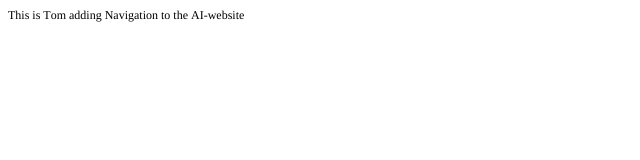
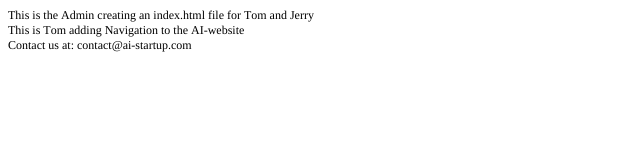
Before and after one commit to SGCameron/cloudnukes, a plain HTML site: page index.html in a window 1280 px wide. Shown: the whole page, without its empty margins (0-640 px from the left). Drawn offline with Linux system fonts and the light colour scheme.

Commit message:
Add contact information

```diff
--- a/index.html
+++ b/index.html
@@ -12,6 +12,8 @@
   </style>
 </head>
 <body>
+<p class="p1"><span class="s1">This is the Admin creating an index.html file for Tom and Jerry</span></p>
 <p class="p1"><span class="s1">This is Tom adding Navigation to the AI-website</span></p>
+<p class="p1"><span class="s1">Contact us at: contact@ai-startup.com</span></p>
 </body>
 </html>
```
